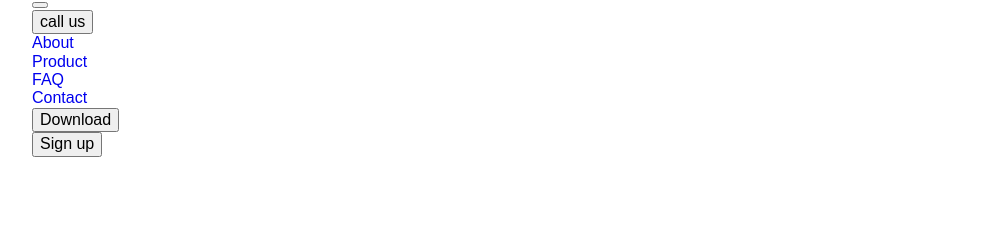
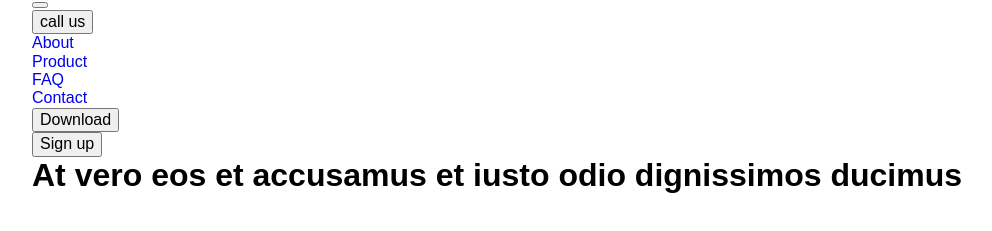
Before and after one commit to david-shakaya/product-tst, a website: page src/index.html in a window 1280 px wide. Shown: the part 39-270 px from the top of the page, without its empty margins (8-1000 px from the left). Drawn offline with nearby package versions, Linux system fonts and the light colour scheme; files that its build step writes are made by us from their sources.

Commit message:
добавл начальную разметку секции промо

```diff
--- /dev/null
+++ b/src/html/promo.html
@@ -0,0 +1,7 @@
+<section class="promo">
+    <div class="container">
+        <h1 class="title-promo">
+            At vero eos et accusamus et iusto odio dignissimos ducimus
+        </h1>
+    </div>
+</section>
```
Also changed, not shown: src/index.html (+2 -0 lines).
